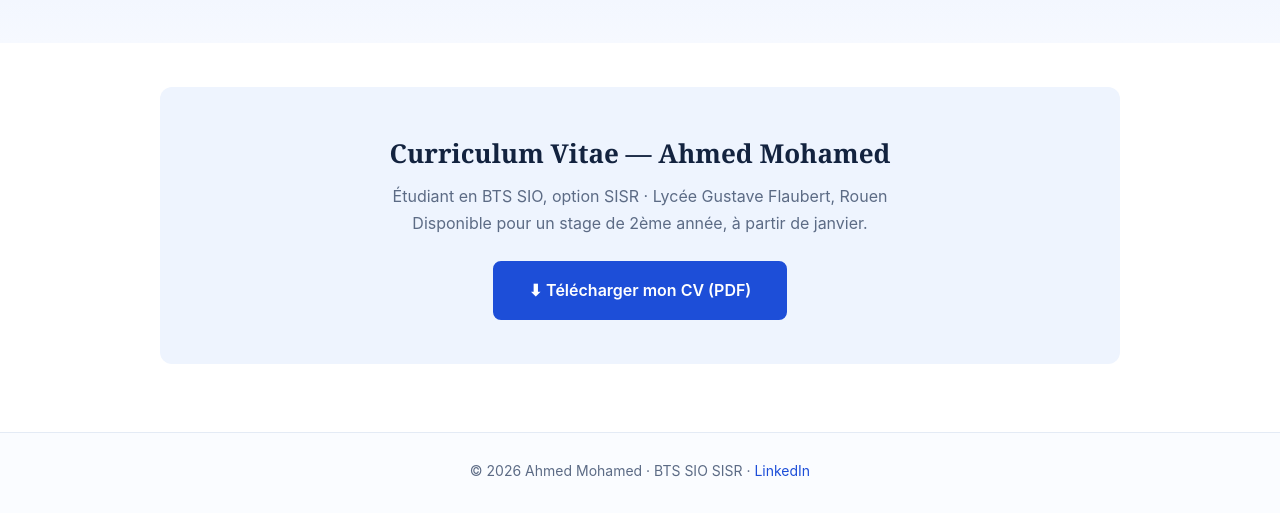
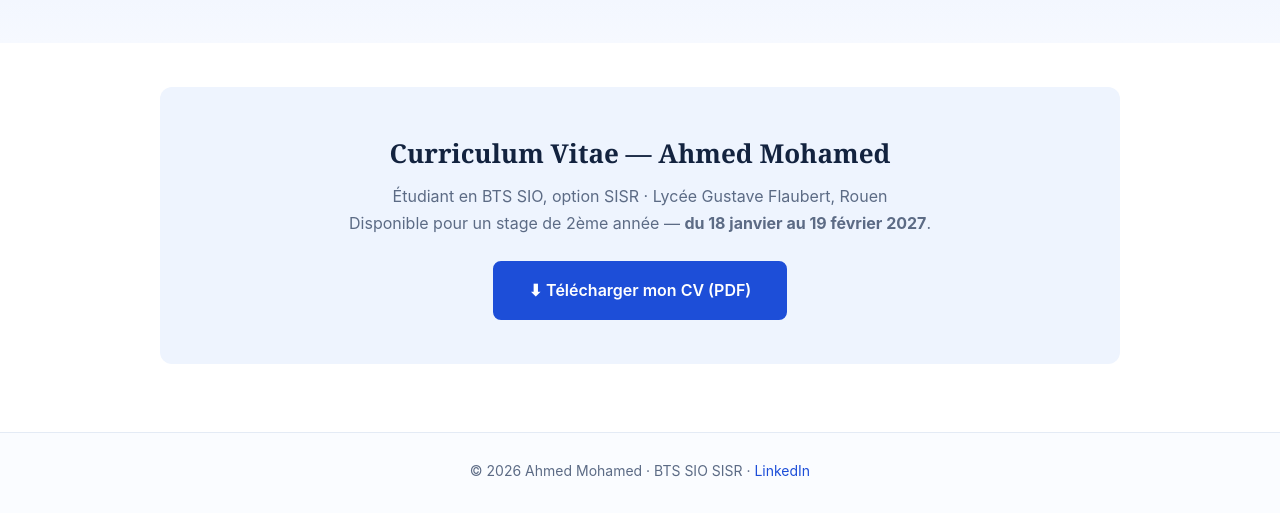
Before and after one commit to Ahmed45112/Portfolio, a plain HTML site: page docs/cv.html in a window 1280 px wide. Shown: the part 177-692 px from the top of the page. Drawn offline with Linux system fonts and the light colour scheme.

Commit message:
cv: ajout dates de stage du 18 janvier au 19 fevrier 2027

```diff
--- a/docs/cv.html
+++ b/docs/cv.html
@@ -34,7 +34,7 @@
   <div class="cvbox">
     <h2>Curriculum Vitae — Ahmed Mohamed</h2>
 <p>Étudiant en BTS SIO, option SISR · Lycée Gustave Flaubert, Rouen<br />
-Disponible pour un stage de 2ème année, à partir de janvier.</p>
+Disponible pour un stage de 2ème année — <strong>du 18 janvier au 19 février 2027</strong>.</p>
     <a class="btn btn-solid" href="CV-Ahmed-Mohamed.pdf" download>⬇ Télécharger mon CV (PDF)</a>
   </div>
 
```
